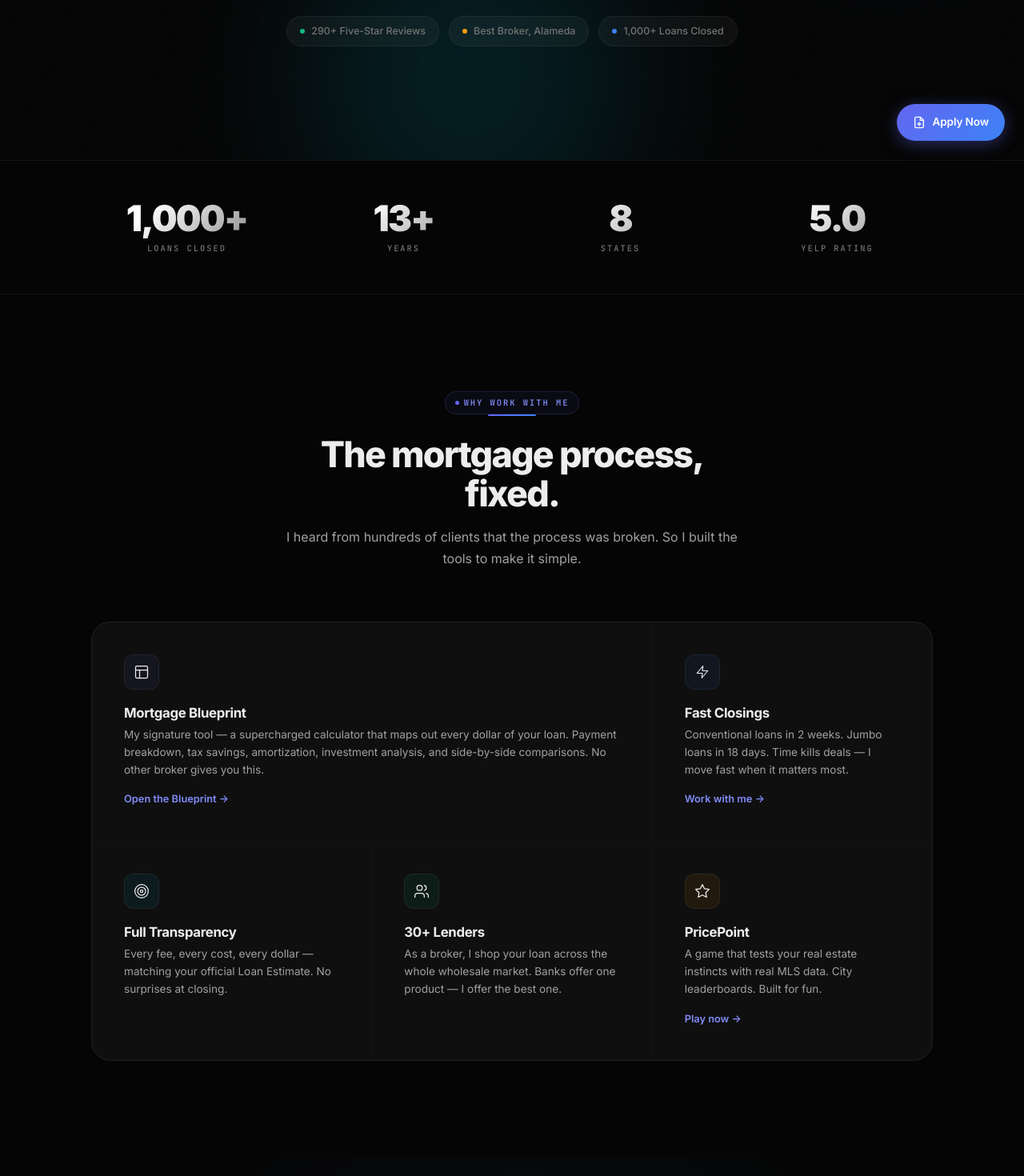
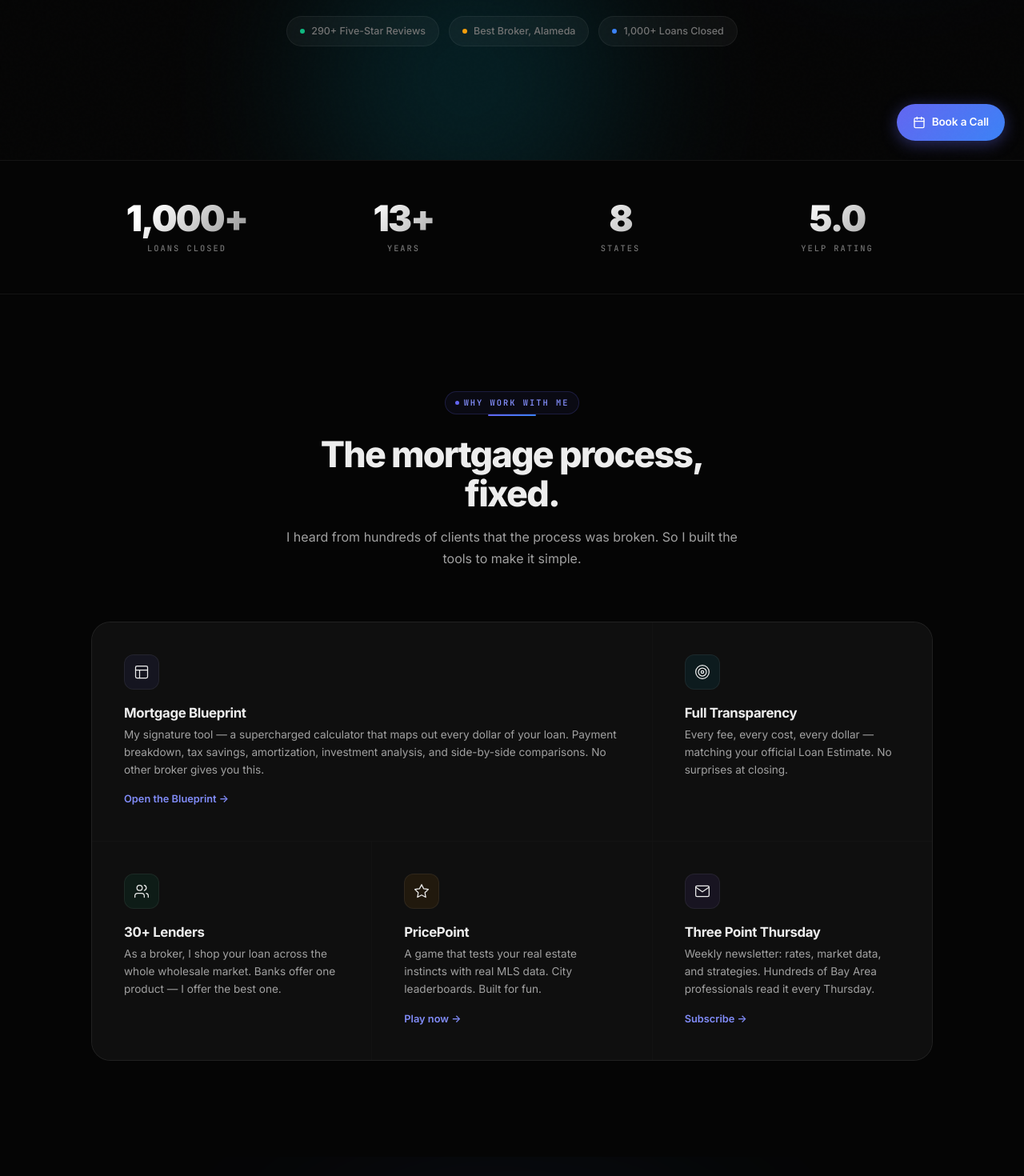
Before and after one commit to chr1stogranger/chris-granger-lo, a React (Vite) app: page / in a window 1280 px wide. Shown: the part 600-2070 px from the top of the page at 80% size. Built offline with nearby package versions, Linux system fonts and the light colour scheme.

Commit message:
Remove duplicate testimonials preview section — keep full reviews only

```diff
--- a/src/App.jsx
+++ b/src/App.jsx
@@ -98,6 +98,7 @@ export default function App() {
           <nav className="nav">
             <a onClick={() => scrollTo('about')}>About</a>
             <a onClick={() => scrollTo('loans')}>Programs</a>
+            <a href="/learn/" style={{color:'var(--accent-light)'}}>Learn</a>
             <a onClick={() => scrollTo('calculator')}>Calculator</a>
             <a onClick={() => scrollTo('pricepoint')}>PricePoint</a>
             <a onClick={() => scrollTo('reviews')}>Reviews</a>
@@ -119,6 +120,7 @@ export default function App() {
             {['about','loans','calculator','pricepoint','reviews','newsletter','agents'].map(id => (
               <a key={id} onClick={() => scrollTo(id)} style={{color:'var(--text-secondary)',fontSize:'0.9rem',cursor:'pointer',textTransform:'capitalize'}}>{id === 'loans' ? 'Programs' : id}</a>
             ))}
+            <a href="/learn/" style={{color:'var(--accent-light)',fontSize:'0.9rem'}}>Learn</a>
             <a href={LINKS.apply} target="_blank" rel="noopener noreferrer" className="btn btn-accent" style={{marginTop:'8px',textAlign:'center'}}>Get Started</a>
           </div>
         )}
@@ -177,12 +179,6 @@ export default function App() {
               <a onClick={() => scrollTo('calculator')} className="card-link" style={{cursor:'pointer'}}>Open the Blueprint &rarr;</a>
             </div>
             <div className="bento-item">
-              <div className="bento-icon" style={{background:'rgba(59,130,246,0.08)'}}><Icons.Bolt /></div>
-              <h3>Fast Closings</h3>
-              <p>Conventional loans in 2 weeks. Jumbo loans in 18 days. Time kills deals — I move fast when it matters most.</p>
-              <a onClick={() => scrollTo('contact')} className="card-link" style={{cursor:'pointer'}}>Work with me &rarr;</a>
-            </div>
-            <div className="bento-item">
               <div className="bento-icon" style={{background:'rgba(6,182,212,0.08)'}}><Icons.Target /></div>
               <h3>Full Transparency</h3>
               <p>Every fee, every cost, every dollar — matching your official Loan Estimate. No surprises at closing.</p>
@@ -197,6 +193,12 @@ export default function App() {
               <h3>PricePoint</h3>
               <p>A game that tests your real estate instincts with real MLS data. City leaderboards. Built for fun.</p>
               <a onClick={() => scrollTo('pricepoint')} className="card-link" style={{cursor:'pointer'}}>Play now &rarr;</a>
+            </div>
+            <div className="bento-item">
+              <div className="bento-icon" style={{background:'rgba(139,92,246,0.08)'}}><Icons.Mail /></div>
+              <h3>Three Point Thursday</h3>
+              <p>Weekly newsletter: rates, market data, and strategies. Hundreds of Bay Area professionals read it every Thursday.</p>
+              <a onClick={() => scrollTo('newsletter')} className="card-link" style={{cursor:'pointer'}}>Subscribe &rarr;</a>
             </div>
           </div>
         </div>
@@ -220,8 +222,8 @@ export default function App() {
       <section className="section" id="about">
         <div className="container">
           <div className="about-grid-v3">
-            <div style={{aspectRatio:'4/5',borderRadius:'var(--radius-xl)',background:'var(--bg-card)',border:'1px solid var(--border)',overflow:'hidden'}}>
-              <img src="/christo.webp" alt="Chris Granger — Mortgage Broker" style={{width:'100%',height:'100%',objectFit:'cover',objectPosition:'center top',display:'block'}} onError={e => { e.target.style.display='none'; e.target.parentElement.style.display='flex'; e.target.parentElement.style.alignItems='center'; e.target.parentElement.style.justifyContent='center'; }} />
+            <div style={{aspectRatio:'1',borderRadius:'var(--radius-xl)',background:'var(--bg-card)',border:'1px solid var(--border)',display:'flex',alignItems:'center',justifyContent:'center'}}>
+              <Icons.Person />
             </div>
             <div>
               <div className="label">About</div>
@@ -336,8 +338,7 @@ export default function App() {
           </div>
           <div className="newsletter-card">
             <h3 style={{fontSize:'1.2rem',fontWeight:'700',marginBottom:'12px',letterSpacing:'-0.02em'}}>Join hundreds of Bay Area pros</h3>
-            <p style={{color:'var(--text-secondary)',fontSize:'0.88rem',marginBottom:'8px'}}>Three actionable insights. One email. Every Thursday.</p>
-            <p style={{fontSize:'0.8rem',color:'var(--text-muted)',marginBottom:'24px'}}>Want to go deeper? <a href="/learn/" target="_blank" rel="noopener noreferrer" style={{color:'var(--text-secondary)',textDecoration:'underline',textUnderlineOffset:'3px'}}>Read the mortgage education blog &rarr;</a></p>
+            <p style={{color:'var(--text-secondary)',fontSize:'0.88rem',marginBottom:'24px'}}>Three actionable insights. One email. Every Thursday.</p>
             <div style={{background:'var(--bg-base)',border:'1px solid var(--border)',borderRadius:'var(--radius)',padding:'24px',overflow:'hidden'}}>
               <iframe src="https://chrisgranger.substack.com/embed" width="100%" height="150" style={{border:'none',background:'transparent'}} title="Subscribe to Three Point Thursday" loading="lazy" />
             </div>
@@ -506,7 +507,7 @@ export default function App() {
             <div>
               <h4>Resources</h4>
               <ul className="footer-links">
-                <li><a href="/learn/" target="_blank" rel="noopener noreferrer">Mortgage Education</a></li>
+                <li><a href="/learn/" style={{color:'var(--accent-light)'}}>Mortgage Education</a></li>
                 <li><a onClick={() => scrollTo('newsletter')} style={{cursor:'pointer'}}>Three Point Thursday</a></li>
                 <li><a onClick={() => scrollTo('agents')} style={{cursor:'pointer'}}>Agent Resources</a></li>
                 <li><a onClick={() => scrollTo('contact')} style={{cursor:'pointer'}}>Contact</a></li>
@@ -535,9 +536,9 @@ export default function App() {
         </div>
       </footer>
 
-      {/* Floating Apply Now CTA — always visible */}
+      {/* Floating Calendly CTA — always visible */}
       <a
-        href={LINKS.apply}
+        href={LINKS.calendly}
         target="_blank"
         rel="noopener noreferrer"
         style={{
@@ -552,12 +553,12 @@ export default function App() {
         }}
         onMouseEnter={e => { e.currentTarget.style.transform = 'translateY(-2px)'; e.currentTarget.style.boxShadow = '0 6px 28px rgba(99,102,241,0.5)'; }}
         onMouseLeave={e => { e.currentTarget.style.transform = ''; e.currentTarget.style.boxShadow = '0 4px 20px rgba(99,102,241,0.4)'; }}
-        aria-label="Apply now for a mortgage"
+        aria-label="Book a call with Chris Granger"
       >
         <svg width="16" height="16" viewBox="0 0 24 24" fill="none" stroke="currentColor" strokeWidth="2" strokeLinecap="round" strokeLinejoin="round">
-          <path d="M14 2H6a2 2 0 0 0-2 2v16a2 2 0 0 0 2 2h12a2 2 0 0 0 2-2V8z"/><polyline points="14 2 14 8 20 8"/><line x1="12" y1="18" x2="12" y2="12"/><line x1="9" y1="15" x2="15" y2="15"/>
+          <rect x="3" y="4" width="18" height="18" rx="2"/><line x1="16" y1="2" x2="16" y2="6"/><line x1="8" y1="2" x2="8" y2="6"/><line x1="3" y1="10" x2="21" y2="10"/>
         </svg>
-        Apply Now
+        Book a Call
       </a>
     </>
   )
```
